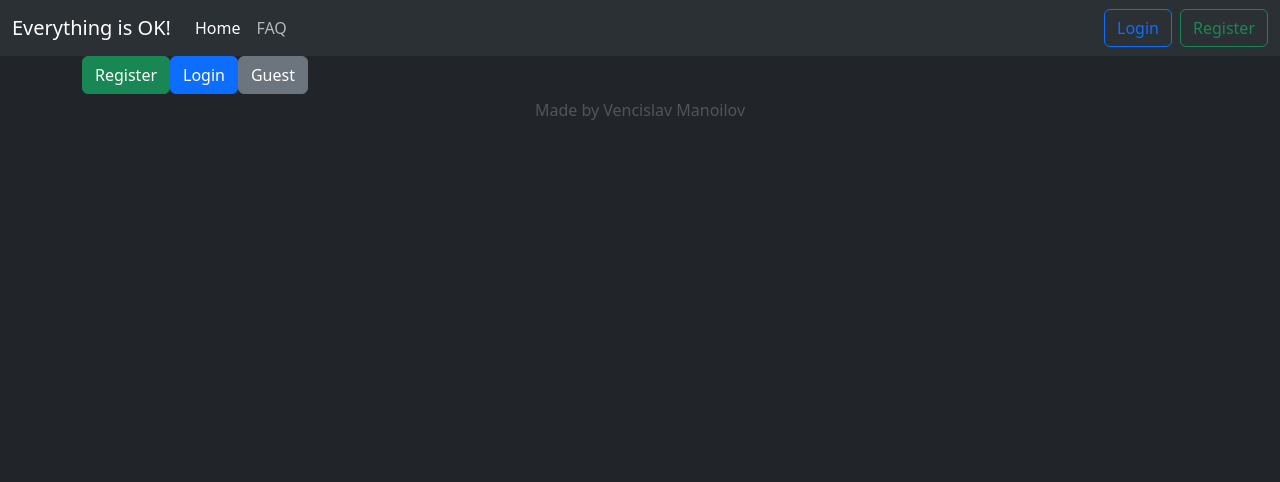
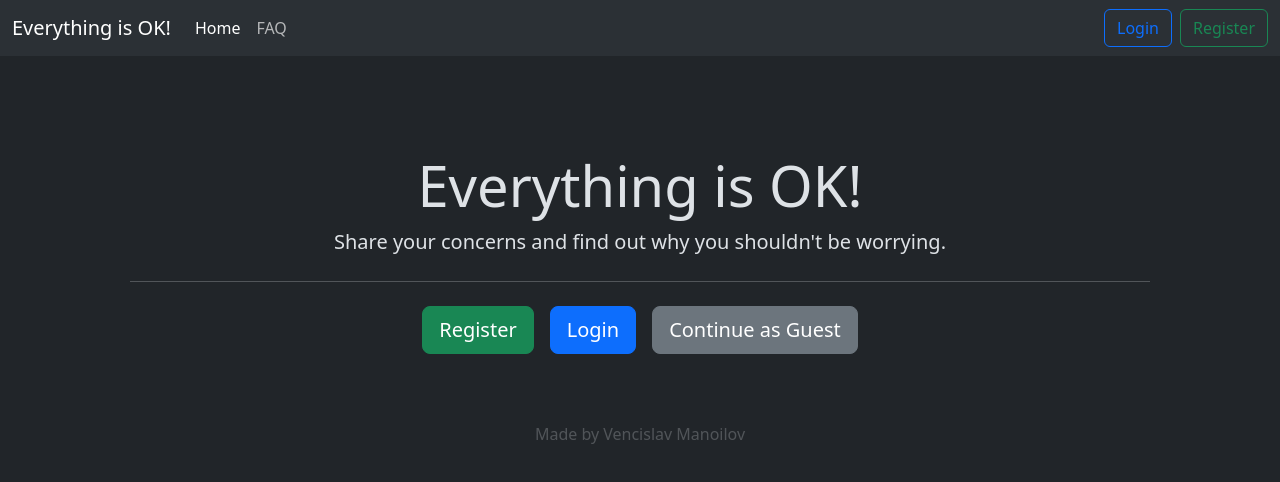
Before and after one commit to VencislavManoilov/Everything-is-OK, a React (Create React App) app in the folder front-end/: page / in a window 1280 px wide. Shown: the top 482 px of the page. Built offline with nearby package versions, Linux system fonts and the light colour scheme; no server answers.

Commit message:
New Front Page

```diff
--- a/front-end/src/App.js
+++ b/front-end/src/App.js
@@ -8,21 +8,19 @@ const URL = process.env.REACT_APP_BACKEND_URL || process.env.REACT_APP_CUSTOM_BA
 
 const InitComponent = ({ user, onRegisterGuest }) => {
     return user ? (
-        <div>
-            <div>{ user.guest ? "Guest" : "User" }</div>
-            { !user.guest ? (
-                    <div>
-                        <div>{ user.username }</div>
-                        <div>{ user.email }</div>
-                    </div>
-                ) : (<></>)
-            }
-        </div>
+        <div className="container h2">Welcome again, {user.username}!</div>
     ) : (
         <div className="container">
-            <button className="btn btn-success">Register</button>
-            <button className="btn btn-primary">Login</button>
-            <button className="btn btn-secondary" onClick={() => {onRegisterGuest()}}>Guest</button>
+            <div className="jumbotron text-center mt-5 p-5">
+                <h1 className="display-4">Everything is OK!</h1>
+                <p className="lead">Share your concerns and find out why you shouldn't be worrying.</p>
+                <hr className="my-4" />
+                <p className="lead">
+                    <button className="btn btn-success btn-lg mx-2">Register</button>
+                    <button className="btn btn-primary btn-lg mx-2">Login</button>
+                    <button className="btn btn-secondary btn-lg mx-2" onClick={() => { onRegisterGuest() }}>Continue as Guest</button>
+                </p>
+            </div>
         </div>
     )
 }
```
